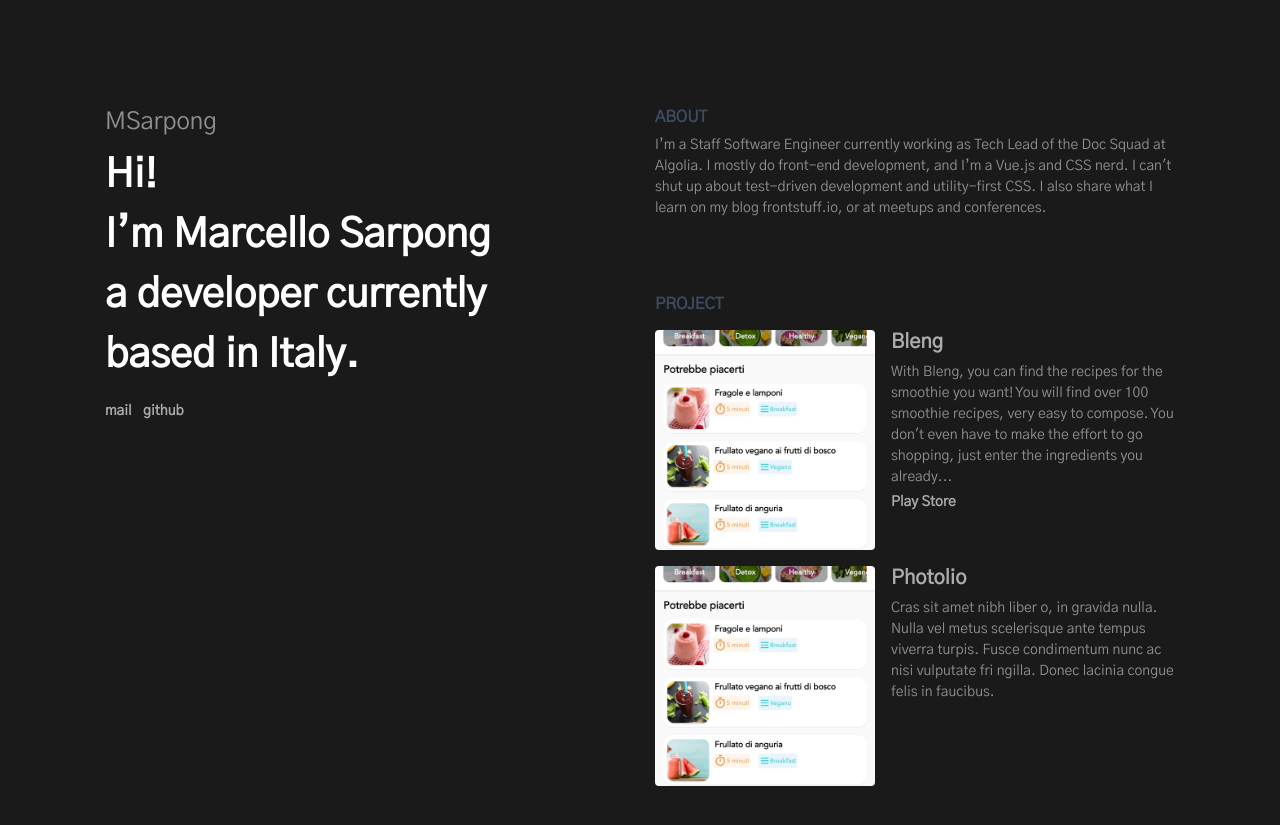
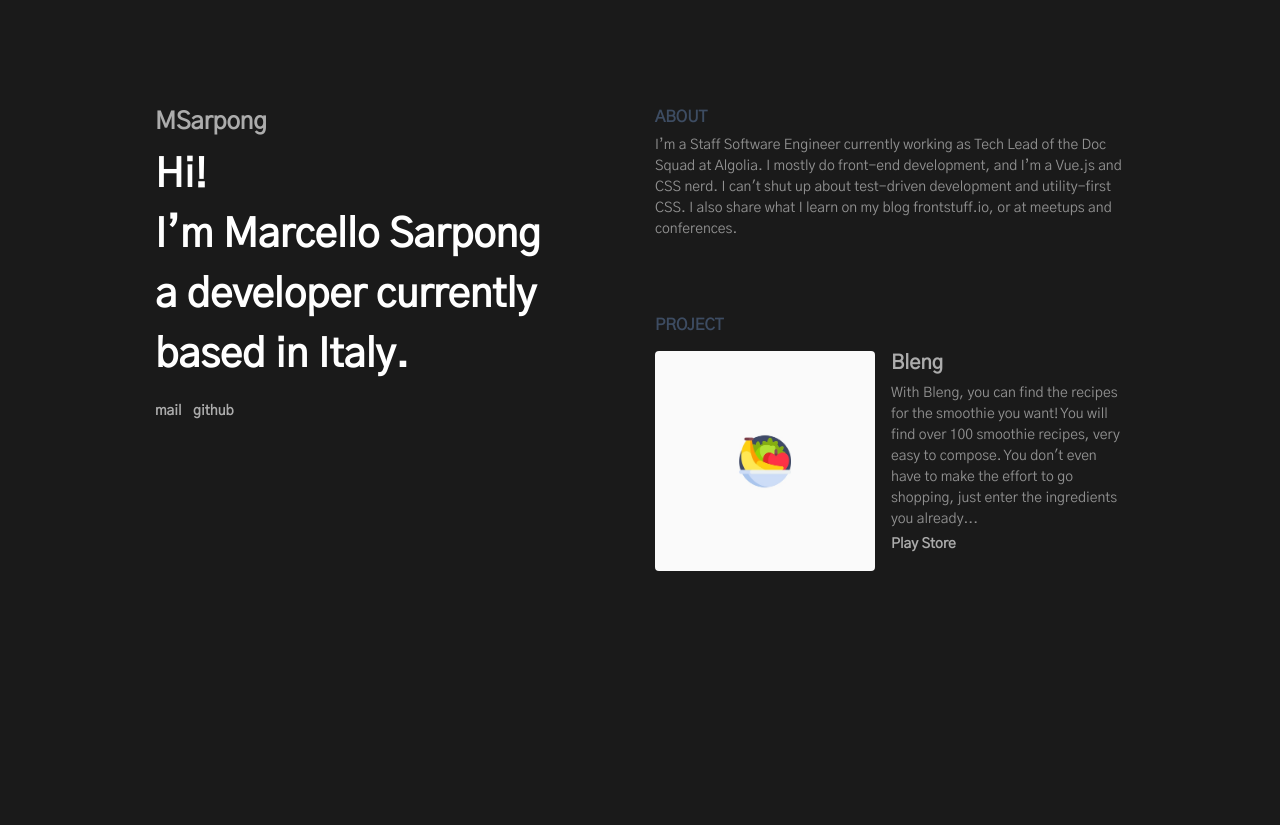
Before and after one commit to msarpong/msarpong.github.io, a Jekyll site: the page built from index.html, in a window 1280 px wide. Shown: the top 825 px of the page. Built offline with Jekyll 4.4.1, drawn with Linux system fonts in a browser that asks for light colours.

Commit message:
Fix page structure

```diff
--- a/_layouts/default.html
+++ b/_layouts/default.html
@@ -12,22 +12,7 @@
 </head>
 
 <body>
-    <div class="container">
-        <div class="row">
-            <div class="col-md-6 pt-5 side">
-                <div class="bio-content">
-                    <h1 class="h4">MSarpong</h1>
-                    <p class="big-text">
-                        Hi! <br>I’m Marcello Sarpong<br> a developer currently based in Italy.
-                    </p>
-                    <ul class="list-inline">
-                        <li class="list-inline-item"><a href="mailto:msarpong1991@gmail.com">mail</a></li>
-                        <li class="list-inline-item"><a href="github.com">github</a></li>
 
-                    </ul>
-                </div>
-
-            </div>
     {{ content }}
  </div>
     </div>
--- a/assets/css/style.css
+++ b/assets/css/style.css
@@ -7,7 +7,7 @@
 }
 
 .container {
-    max-width: 1100px;
+    max-width: 1000px;
 }
 
 .side {
--- a/index.html
+++ b/index.html
@@ -4,7 +4,22 @@
 published: true
 bleng_playstore: https://play.google.com/store/apps/details?id=org.msarpong.bleng
 ---
+<div class="container">
+    <div class="row">
+        <div class="col-md-6 pt-5 side">
+            <div class="bio-content">
+                <h1 class="h4"><a href="">MSarpong</a></h1>
+                <p class="big-text">
+                    Hi! <br>I’m Marcello Sarpong<br> a developer currently based in Italy.
+                </p>
+                <ul class="list-inline">
+                    <li class="list-inline-item"><a href="mailto:msarpong1991@gmail.com">mail</a></li>
+                    <li class="list-inline-item"><a href="github.com">github</a></li>
 
+                </ul>
+            </div>
+
+        </div>
         <div class="col-md-6 offset-md-6 pt-5">
             <div class="main-content">
                 <div id="about">
@@ -22,23 +37,18 @@
                 <div id="work" class="pb-5">
                     <h2 class="h6 title-section">PROJECT</h2>
                     <div class="media pb-2 pt-2">
-                <img class="mr-3 rounded preview-img" src="img/1_home.jpg" alt="Generic placeholder image">
+                        <img class="mr-3 rounded preview-img" src="img/bleng/splash.jpg"
+                            alt="Generic placeholder image">
                         <div class="media-body">
                             <h5 class="mt-0"><a href="{% link projects/bleng.html %}">Bleng</a></h5>
-                    With Bleng, you can find the recipes for the smoothie you want! You will find over 100 smoothie
-                    recipes, very easy to compose. You don't even have to make the effort to go shopping, just enter the
+                            With Bleng, you can find the recipes for the smoothie you want! You will find over 100
+                            smoothie
+                            recipes, very easy to compose. You don't even have to make the effort to go shopping, just
+                            enter the
                             ingredients you already...
                             <div class="mt-1"><a href="{{ page.bleng_playstore }}" target="_blank">Play Store</a></div>
                         </div>
                     </div>
-            <div class="media pb-2 pt-2">
-                <img class="mr-3 rounded preview-img" src="img/1_home.jpg" alt="Generic placeholder image">
-                <div class="media-body">
-                    <h5 class="mt-0"><a href="">Photolio</a></h5>
-                    Cras sit amet nibh liber
-                    o, in gravida nulla. Nulla vel metus scelerisque ante
-                    tempus viverra turpis. Fusce condimentum nunc ac nisi vulputate fri
-                    ngilla. Donec lacinia congue felis in faucibus.
 
                 </div>
             </div>
```
Also changed, not shown: 404.html (+10 -17 lines), projects/bleng.html (+20 -0 lines), img/1_home.jpg (deleted), img/bleng/splash.jpg (added). Lines whose indentation alone changed are shown as unchanged.
